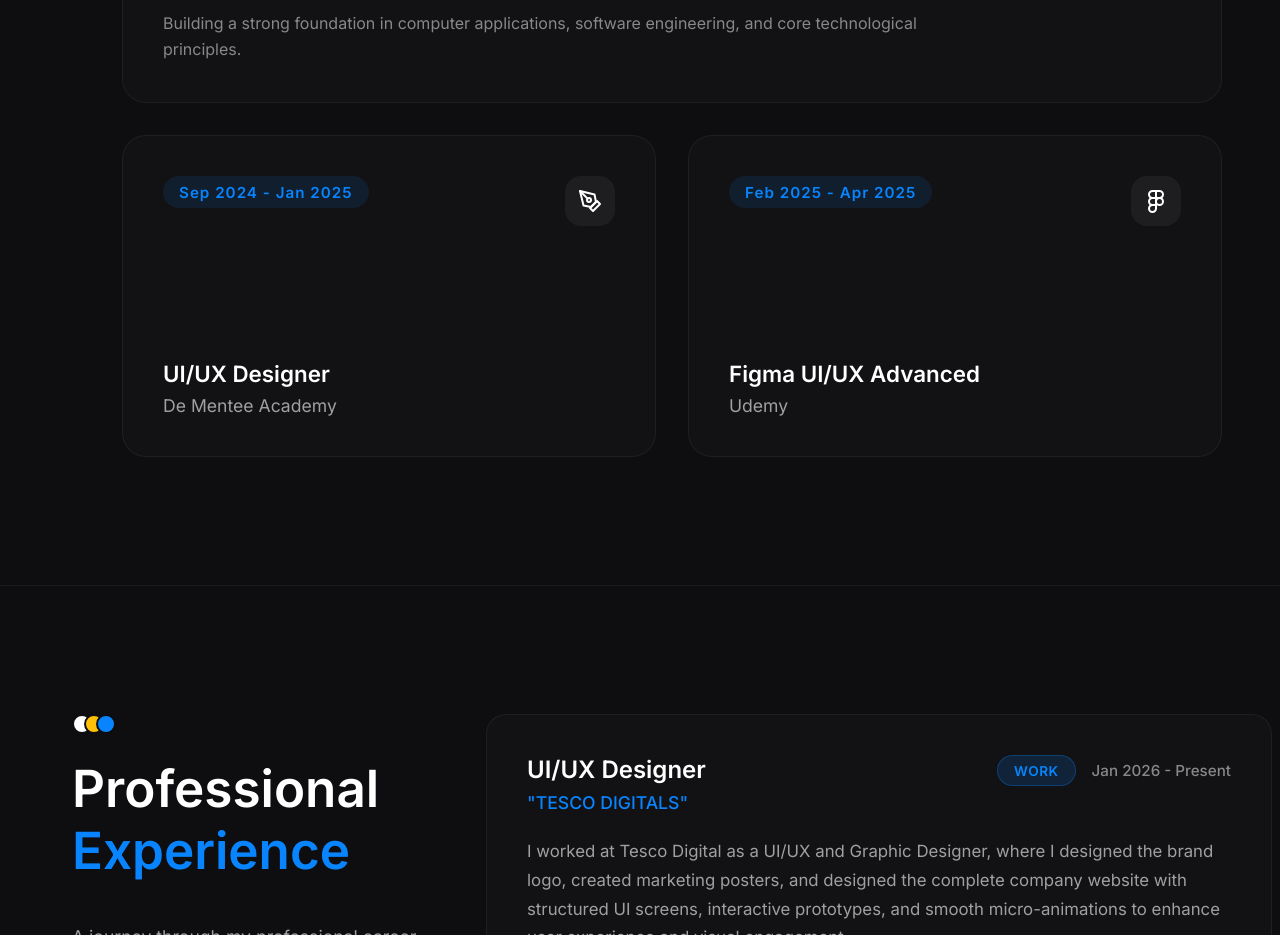
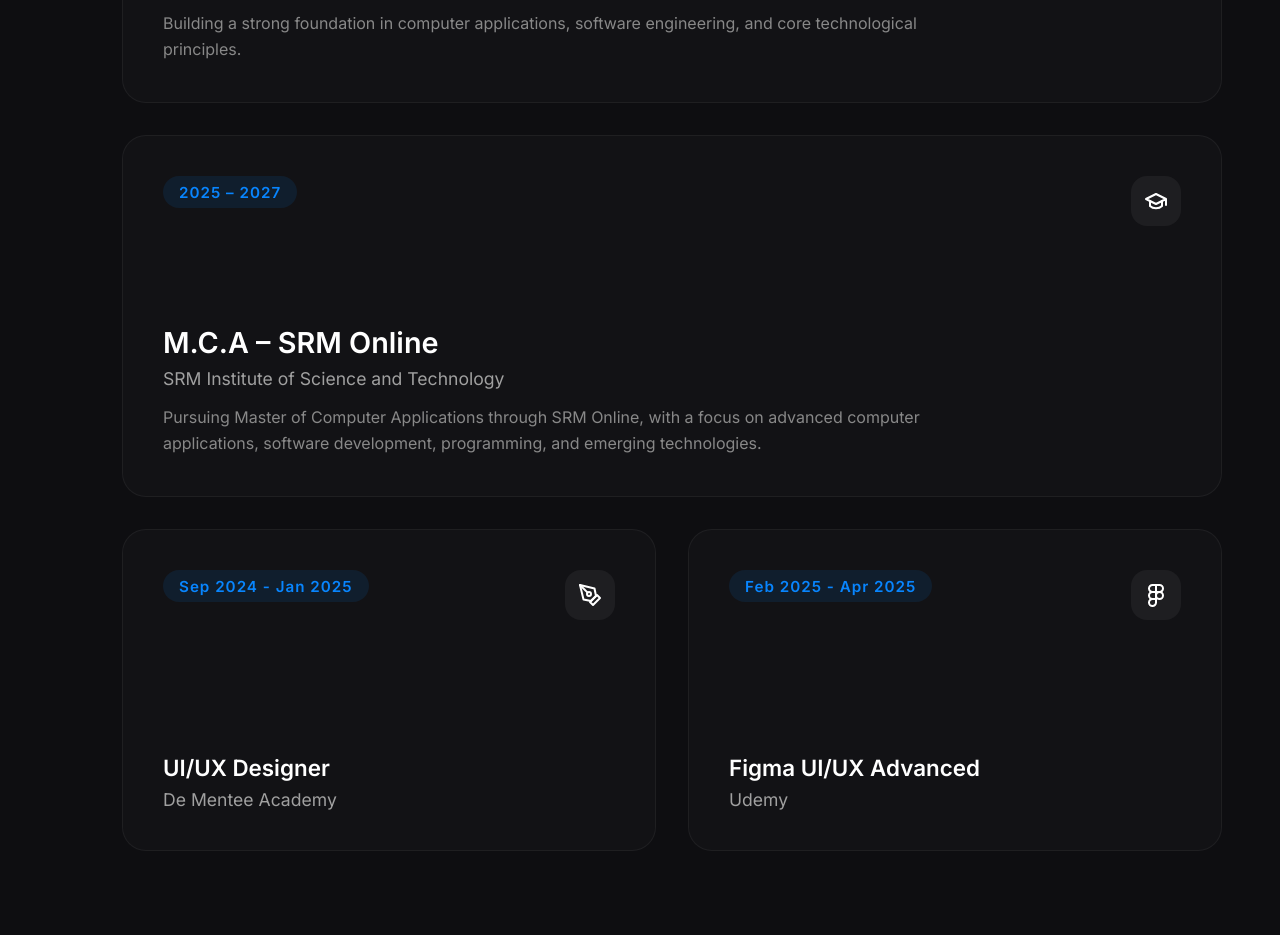
Before and after one commit to akashak202409-max/Akash-UI-UX, a React app: page / in a window 1280 px wide. Shown: the part 2760-3695 px from the top of the page. Built offline with nearby package versions, Linux system fonts and the light colour scheme; the HTML template or start-up script is replaced by a standard one.

Commit message:
Add M.C.A SRM Online card to Education section

```diff
--- a/src/components/Education/Education.jsx
+++ b/src/components/Education/Education.jsx
@@ -72,7 +72,27 @@
             </div>
           </div>
 
-          {/* Card 2: UI/UX Designer */}
+          {/* Card 2: Master's Degree (Spans 2 columns) */}
+          <div className="bento-card card-large">
+            <div className="bento-card-content">
+              <div className="bento-header">
+                <span className="bento-date">2025 – 2027</span>
+                <div className="bento-icon degree-icon">
+                  <svg width="24" height="24" viewBox="0 0 24 24" fill="none" stroke="currentColor" strokeWidth="2" strokeLinecap="round" strokeLinejoin="round">
+                    <path d="M22 10v6M2 10l10-5 10 5-10 5z" />
+                    <path d="M6 12v5c3 3 9 3 12 0v-5" />
+                  </svg>
+                </div>
+              </div>
+              <div className="bento-text">
+                <h3 className="bento-title">M.C.A – SRM Online</h3>
+                <p className="bento-subtitle">SRM Institute of Science and Technology</p>
+                <p className="bento-desc">Pursuing Master of Computer Applications through SRM Online, with a focus on advanced computer applications, software development, programming, and emerging technologies.</p>
+              </div>
+            </div>
+          </div>
+
+          {/* Card 3: UI/UX Designer */}
           <div className="bento-card card-small">
             <div className="bento-overlay">
               <a href="/UI_UX_DE.pdf" target="_blank" rel="noopener noreferrer" className="view-cert-btn">
@@ -105,7 +125,7 @@
             </div>
           </div>
 
-          {/* Card 3: Figma Advanced */}
+          {/* Card 4: Figma Advanced */}
           <div className="bento-card card-small">
             <div className="bento-card-content">
               <div className="bento-header">
```
